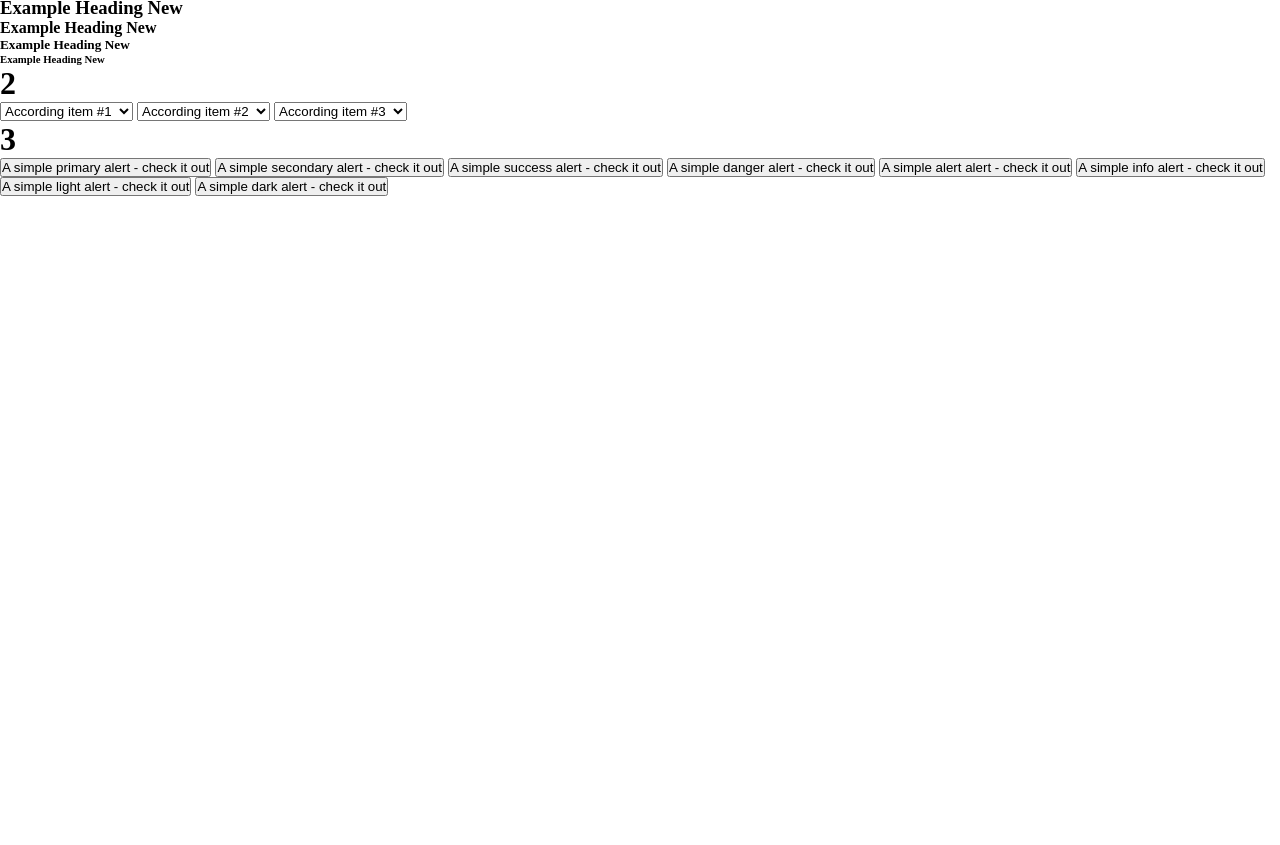
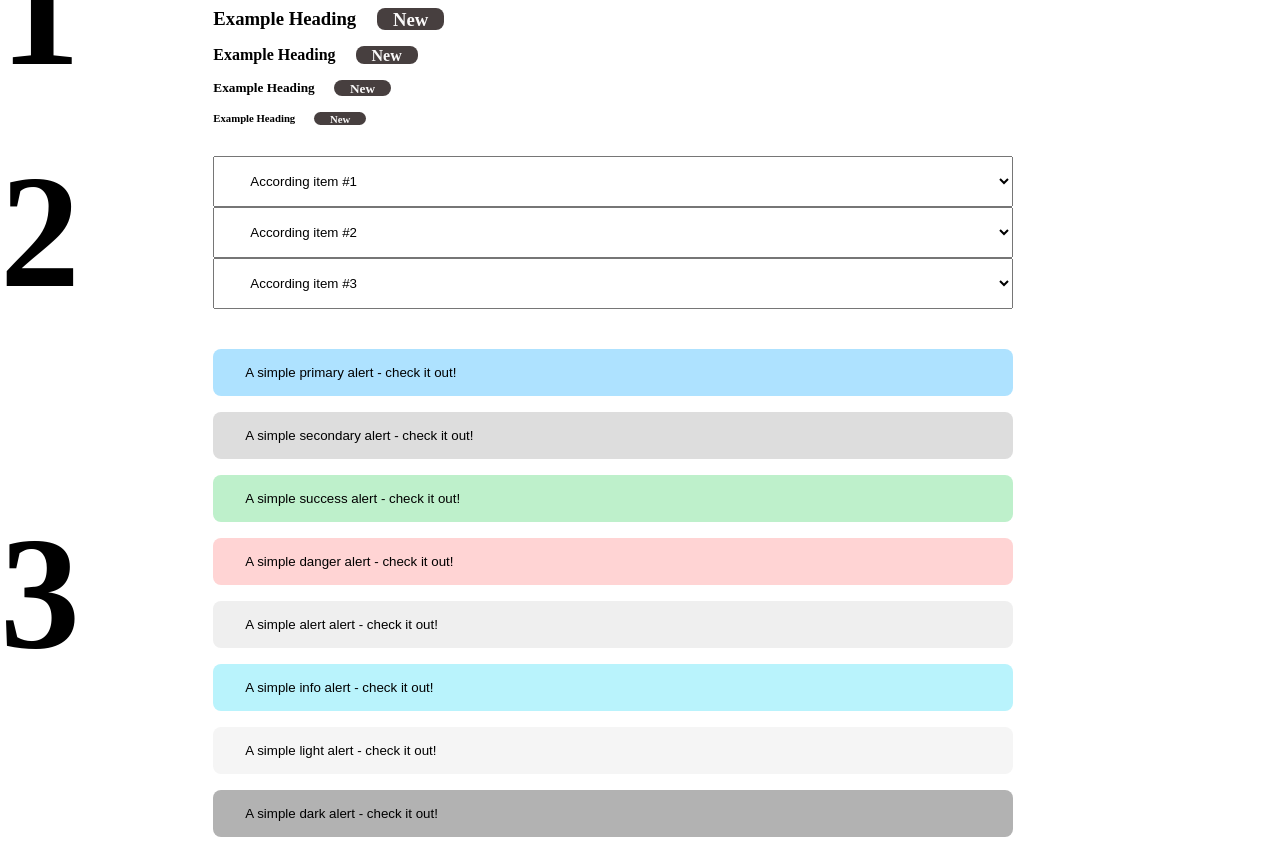
Before and after one commit to aniket-sigmoid/HTML-CSS-Practice, a plain HTML site: page Page 1/index.html in a window 1280 px wide. Shown: the part 104-949 px from the top of the page. Before the commit the page ends 800 px from the top, so only its background shows below. Drawn offline with Linux system fonts and the light colour scheme.

Commit message:
added page 2 basic code

```diff
--- a/Page 1/index.html
+++ b/Page 1/index.html
@@ -12,12 +12,12 @@
             <h1>1</h1>
         </div>
         <div class="headings">
-            <h1>Example Heading <span class="new-span">New</span></h1>
-            <h2>Example Heading <span class="new-span">New</span></h2>
-            <h3>Example Heading <span class="new-span">New</span></h3>
-            <h4>Example Heading <span class="new-span">New</span></h4>
-            <h5>Example Heading <span class="new-span">New</span></h5>
-            <h6>Example Heading <span class="new-span">New</span></h6>
+            <h1 class="head">Example Heading <span class="new-span">New</span></h1>
+            <h2 class="head">Example Heading <span class="new-span">New</span></h2>
+            <h3 class="head">Example Heading <span class="new-span">New</span></h3>
+            <h4 class="head">Example Heading <span class="new-span">New</span></h4>
+            <h5 class="head">Example Heading <span class="new-span">New</span></h5>
+            <h6 class="head">Example Heading <span class="new-span">New</span></h6>
             <!-- The <span> tag is an inline container used to mark up a part of a text,
             or a part of a document. The <span> tag is easily styled by CSS or manipulated
             with JavaScript using the class or id attribute. The <span> tag is much like the
@@ -44,14 +44,14 @@
             <h1>3</h1>
         </div>
         <div class="check-it-out">
-            <button class="primary">A simple primary alert - check it out</button>
-            <button class="secondary">A simple secondary alert - check it out</button>
-            <button class="success">A simple success alert - check it out</button>
-            <button class="danger">A simple danger alert - check it out</button>
-            <button class="alert">A simple alert alert - check it out</button>
-            <button class="info">A simple info alert - check it out</button>
-            <button class="light">A simple light alert - check it out</button>
-            <button class="dark">A simple dark alert - check it out</button>
+            <button class="primary">A simple primary alert - check it out!</button>
+            <button class="secondary">A simple secondary alert - check it out!</button>
+            <button class="success">A simple success alert - check it out!</button>
+            <button class="danger">A simple danger alert - check it out!</button>
+            <button class="alert">A simple alert alert - check it out!</button>
+            <button class="info">A simple info alert - check it out!</button>
+            <button class="light">A simple light alert - check it out!</button>
+            <button class="dark">A simple dark alert - check it out!</button>
         </div>
     </div>
 </body>
--- a/Page 1/style.css
+++ b/Page 1/style.css
@@ -1,5 +1,88 @@
 * {
-    padding: 0px;
-    margin: 0px;
+    padding: 0rem;
+    margin: 0rem;
     box-sizing: border-box;
 }
+
+body {
+    font-family: 'Times New Roman', Times, serif;
+}
+
+header {
+    margin-top: 20rem;
+}
+.container {
+    display: grid;
+    grid-template-columns: 1fr 5fr;
+    /* display: flexbox;
+    flex-direction: row; */
+}
+.rownum {
+    font-size: 5rem;
+    align-self: center;
+}
+
+.new-span {
+    background-color: rgba(14, 3, 3, 0.762);
+    color: rgb(250, 249, 249);
+    padding:0.5 1rem;
+    border-radius: 0.5rem;
+    margin-left: 1rem;
+}
+
+
+.head {
+    margin-top: 1rem;
+}
+
+.drop-list {
+    display: flex;
+    flex-direction: column;
+    /* display: grid;  will also work*/
+    margin: 2rem 0rem 2rem 0rem;
+    width: 50rem;
+}
+
+.drop-list select {
+    margin: 0rem 0rem 0rem 0rem;
+    padding: 1rem 2rem 1rem 2rem;
+}
+
+.check-it-out{
+    display: flex;
+    flex-direction: column;
+}
+
+.check-it-out button {
+    padding: 1rem 2rem 1rem 2rem;
+    width: 50rem;
+    text-align: left;
+    margin: 0.5rem 0rem;
+    border-radius: 0.5rem;
+    border:none;
+}
+
+.primary {
+    background-color: #aee2ff;
+  }
+  .secondary {
+    background-color: #dddddd;
+  }
+  .success {
+    background-color: #bef0cb;
+  }
+  .danger {
+    background-color: #ffd4d4;
+  }
+  .warning {
+    background-color: #fff4d2;
+  }
+  .info {
+    background-color: #b9f3fc;
+  }
+  .light {
+    background-color: #f5f5f5;
+  }
+  .dark {
+    background-color: #b2b2b2;
+  }
```
Also changed, not shown: Page 2/index.html (added), Page 2/style.css (added).
